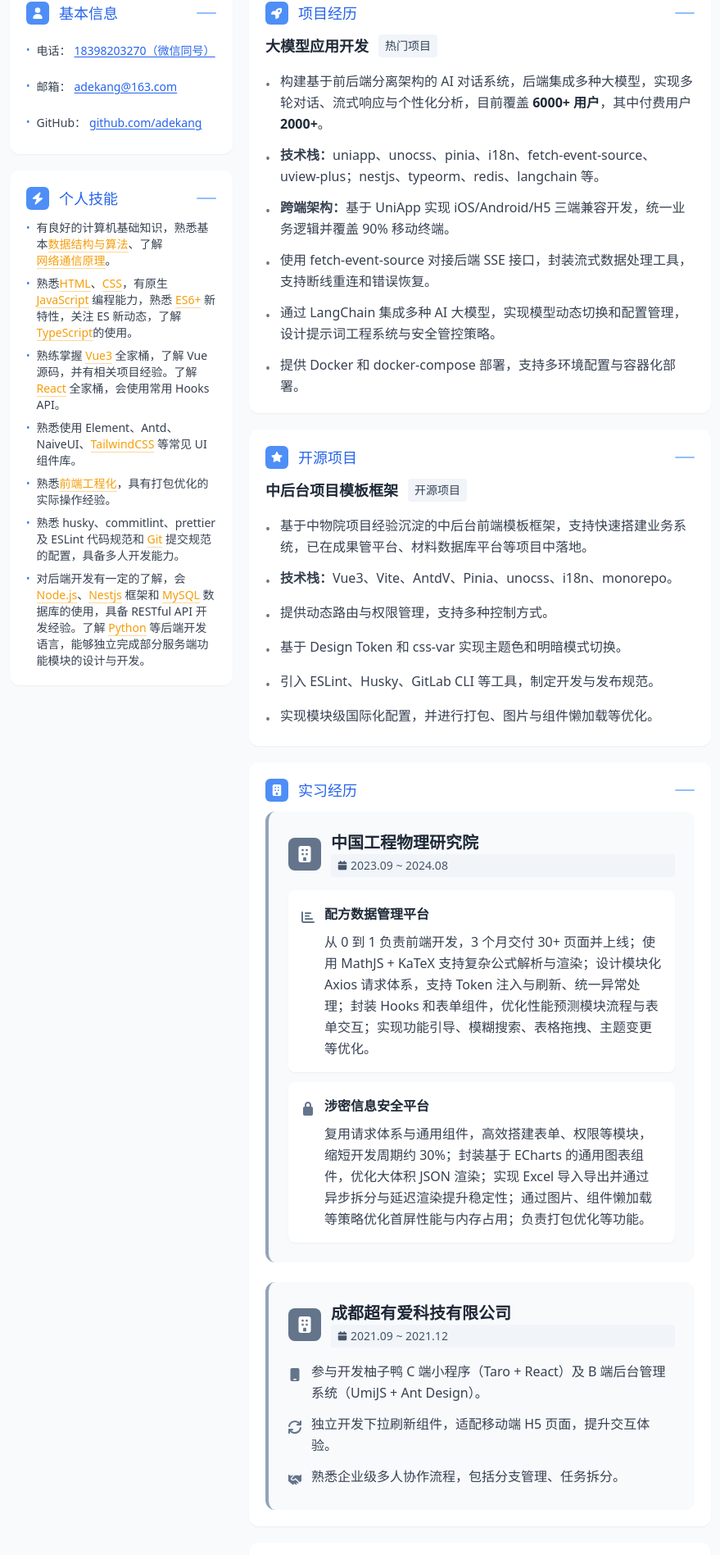
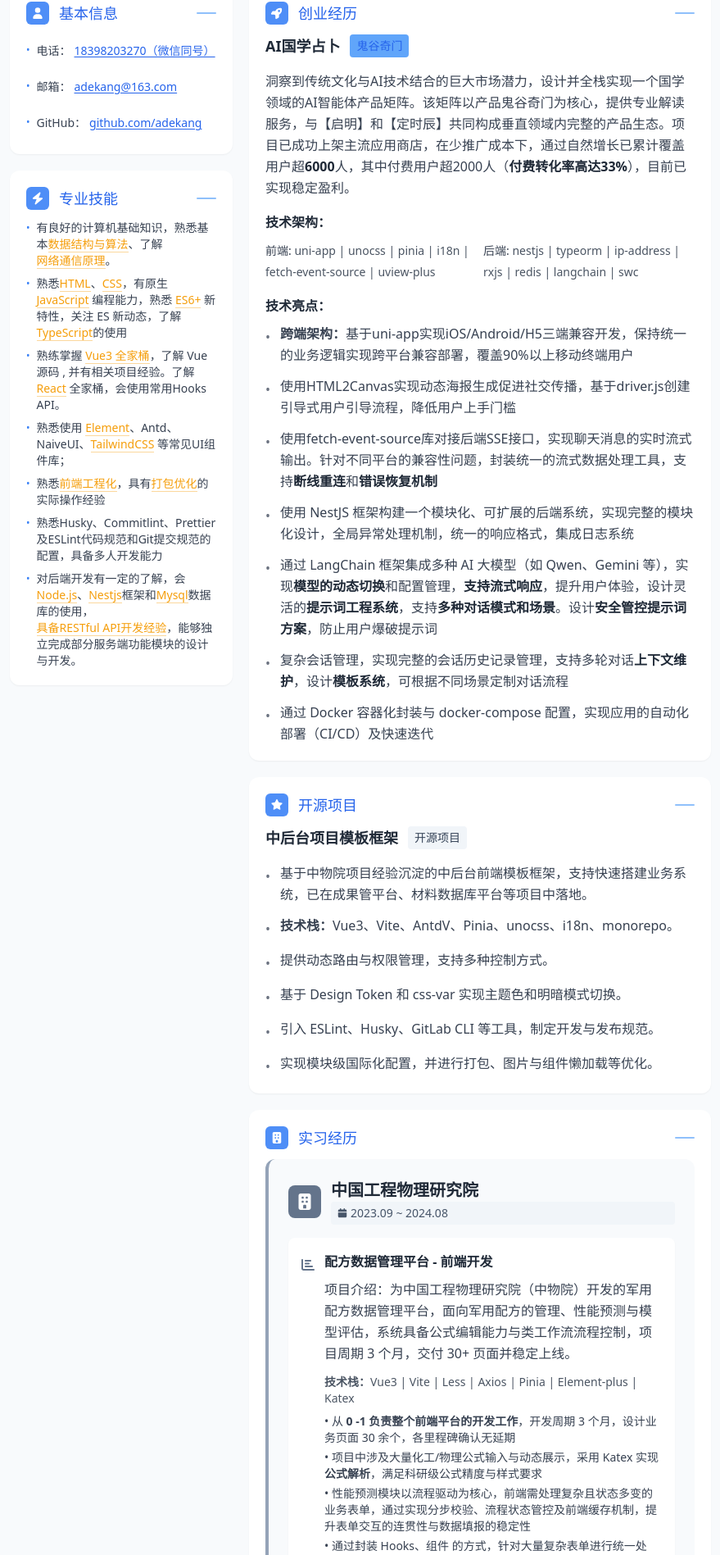
Before and after one commit to adekang/resume, a Next.js app: page / in a window 1280 px wide. Shown: the part 234-2131 px from the top of the page at 82% size, without its empty margins (200-1079 px from the left). Built offline with nearby package versions, Linux system fonts and the light colour scheme.

Commit message:
feat: 简历更新

```diff
--- a/app/page.jsx
+++ b/app/page.jsx
@@ -17,9 +17,16 @@ export default function Home() {
           <Header />
         </div>
 
+        {/* 移动端基本信息优先显示 */}
+        <div className="lg:hidden mb-5">
+          <div className="animate-fadeIn delay-200">
+            <BasicInfo />
+          </div>
+        </div>
+
         <div className="grid lg:grid-cols-3 gap-4 md:gap-5">
-          {/* 左侧栏在移动端排在后面，桌面端在左侧 */}
-          <aside className="order-2 lg:order-1 lg:col-span-1 space-y-5 animate-slideInLeft delay-100">
+          {/* 左侧栏只在桌面端显示 */}
+          <aside className="hidden lg:block lg:col-span-1 space-y-5 animate-slideInLeft delay-100">
             <div className="animate-fadeIn delay-200">
               <BasicInfo />
             </div>
@@ -28,8 +35,8 @@ export default function Home() {
             </div>
           </aside>
 
-          {/* 主内容区在移动端优先显示 */}
-          <main id="main" className="order-1 lg:order-2 lg:col-span-2 space-y-5 animate-slideInRight delay-100">
+          {/* 主内容区 */}
+          <main id="main" className="lg:col-span-2 space-y-5 animate-slideInRight delay-100">
             <div className="animate-fadeIn delay-200">
               <Projects />
             </div>
@@ -49,6 +56,13 @@ export default function Home() {
               <Evaluation />
             </div>
           </main>
+
+          {/* 移动端技能信息放在最后 */}
+          <div className="lg:hidden">
+            <div className="animate-fadeIn delay-300">
+              <Skills />
+            </div>
+          </div>
         </div>
       </div>
     </div>
--- a/components/Internships.jsx
+++ b/components/Internships.jsx
@@ -25,8 +25,16 @@ export default function Internships() {
                   <Icon icon={faChartBar} className="w-4 h-4" />
                 </span>
                 <div>
-                  <h4 className="font-semibold text-gray-800 mb-2">配方数据管理平台</h4>
-                  <p className="text-gray-700">从 0 到 1 负责前端开发，3 个月交付 30+ 页面并上线；使用 MathJS + KaTeX 支持复杂公式解析与渲染；设计模块化 Axios 请求体系，支持 Token 注入与刷新、统一异常处理；封装 Hooks 和表单组件，优化性能预测模块流程与表单交互；实现功能引导、模糊搜索、表格拖拽、主题变更等优化。</p>
+                  <h4 className="font-semibold text-gray-800 mb-2">配方数据管理平台 - 前端开发</h4>
+                  <p className="text-gray-700 mb-3">项目介绍：为中国工程物理研究院（中物院）开发的军用配方数据管理平台，面向军用配方的管理、性能预测与模型评估，系统具备公式编辑能力与类工作流流程控制，项目周期 3 个月，交付 30+ 页面并稳定上线。</p>
+                  <p className="text-sm text-gray-600 mb-2"><strong>技术栈：</strong>Vue3 | Vite | Less | Axios | Pinia | Element-plus | Katex</p>
+                  <ul className="space-y-1 text-sm text-gray-700">
+                    <li>• 从<strong> 0 -1 负责整个前端平台的开发工作</strong>，开发周期 3 个月，设计业务页面 30 余个，各里程碑确认无延期</li>
+                    <li>• 项目中涉及大量化工/物理公式输入与动态展示，采用 Katex 实现<strong>公式解析</strong>，满足科研级公式精度与样式要求</li>
+                    <li>• 性能预测模块以流程驱动为核心，前端需处理复杂且状态多变的业务表单，通过实现分步校验、流程状态管控及前端缓存机制，提升表单交互的连贯性与数据填报的稳定性</li>
+                    <li>• 通过封装 Hooks、组件 的方式，针对大量复杂表单进行统一处理，沉淀 5 个 Hooks 和 3 个表单处理组件</li>
+                    <li>• 其他的功能优化，比如：功能引导、模糊搜索、表格拖拽、主题变更 等</li>
+                  </ul>
                 </div>
               </div>
             </div>
@@ -36,8 +44,14 @@ export default function Internships() {
                   <Icon icon={faLock} className="w-4 h-4" />
                 </span>
                 <div>
-                  <h4 className="font-semibold text-gray-800 mb-2">涉密信息安全平台</h4>
-                  <p className="text-gray-700">复用请求体系与通用组件，高效搭建表单、权限等模块，缩短开发周期约 30%；封装基于 ECharts 的通用图表组件，优化大体积 JSON 渲染；实现 Excel 导入导出并通过异步拆分与延迟渲染提升稳定性；通过图片、组件懒加载等策略优化首屏性能与内存占用；负责打包优化等功能。</p>
+                  <h4 className="font-semibold text-gray-800 mb-2">涉密信息安全平台 - 前端开发</h4>
+                  <p className="text-sm text-gray-600 mb-2"><strong>技术栈：</strong>Vue3 | Vite | Pinia | TailwindCSS | Echarts</p>
+                  <ul className="space-y-1 text-sm text-gray-700">
+                    <li>• 基于之前沉淀的基础功能化方案、功能组件，完成快速的项目搭建与开发，超预期 30% 完成项目交付</li>
+                    <li>• 基于 ECharts 封装支持多参数联动更新的通用图表组件。通过<strong>优化大JSON</strong>的渲染策略，有效解决性能瓶颈，显著提升图表的加载速度与交互流畅度。</li>
+                    <li>• 为解决大数据可视化带来的性能挑战，主导实施多项优化策略，包括组件懒注册、图表异步加载与图片懒加载，降低首屏加载时间和内存占用。</li>
+                    <li>• 基于 XLSX 完成 Excel 数据的导入、导出逻辑，其中解析算法均为团队自主实现</li>
+                  </ul>
                 </div>
               </div>
             </div>
@@ -61,19 +75,19 @@ export default function Internships() {
               <span className="text-slate-500 mt-1">
                 <Icon icon={faMobile} className="w-4 h-4" />
               </span>
-              <span>参与开发柚子鸭 C 端小程序（Taro + React）及 B 端后台管理系统（UmiJS + Ant Design）。</span>
+              <span>参与开发柚子鸭 C 端小程序项目（基于 Taro + React）及 B 端后台管理系统（基于 UmiJS + Ant Design），负责功能模块实现与组件封装</span>
             </div>
             <div className="flex items-start gap-3">
               <span className="text-slate-500 mt-1">
                 <Icon icon={faSync} className="w-4 h-4" />
               </span>
-              <span>独立开发下拉刷新组件，适配移动端 H5 页面，提升交互体验。</span>
+              <span>独立开发下拉刷新组件，适配移动端 H5 页面，实现数据刷新与回弹动画，提升用户交互体验</span>
             </div>
             <div className="flex items-start gap-3">
               <span className="text-slate-500 mt-1">
                 <Icon icon={faHandshake} className="w-4 h-4" />
               </span>
-              <span>熟悉企业级多人协作流程，包括分支管理、任务拆分。</span>
+              <span>熟悉并融入企业级多人协作流程，包括分支管理、任务拆分，协同推进产品快速上线</span>
             </div>
           </div>
         </div>
--- a/components/Projects.jsx
+++ b/components/Projects.jsx
@@ -3,40 +3,70 @@ import { faRocket } from '@fortawesome/free-solid-svg-icons';
 
 export default function Projects() {
   return (
-    <Section title="项目经历" icon={faRocket}>
+    <Section title="创业经历" icon={faRocket}>
       <div>
         <div className="flex items-center gap-3 mb-4">
-          <h3 className="text-lg font-semibold text-gray-800">大模型应用开发</h3>
-          <span className="bg-slate-100 text-slate-700 px-2 py-1 rounded text-sm font-medium">
-            热门项目
-          </span>
+          <h3 className="text-lg font-semibold text-gray-800">AI国学占卜</h3>
+          <a
+            href="https://guiguqimen.com"
+            target="_blank"
+            rel="noopener noreferrer"
+            className="bg-primary-light text-primary-dark px-2 py-1 rounded text-sm font-medium hover:bg-primary hover:text-white transition-colors"
+          >
+            鬼谷奇门
+          </a>
         </div>
+        <p className="text-gray-700 mb-4">
+          洞察到传统文化与AI技术结合的巨大市场潜力，设计并全栈实现一个国学领域的AI智能体产品矩阵。该矩阵以产品鬼谷奇门为核心，提供专业解读服务，与【启明】和【定时辰】共同构成垂直领域内完整的产品生态。项目已成功上架主流应用商店，在少推广成本下，通过自然增长已累计覆盖用户超<strong className="text-gray-800">6000</strong>人，其中付费用户超2000人（<strong className="text-gray-800">付费转化率高达33%</strong>），目前已实现稳定盈利。
+        </p>
+
+        <div className="mb-4">
+          <h4 className="font-semibold text-gray-800 mb-2">技术架构：</h4>
+          <div className="grid md:grid-cols-2 gap-2">
+            <div>
+              <span className="font-medium text-sm text-gray-700">前端:</span>
+              <span className="text-sm text-gray-600"> uni-app | unocss | pinia | i18n | fetch-event-source | uview-plus</span>
+            </div>
+            <div>
+              <span className="font-medium text-sm text-gray-700">后端:</span>
+              <span className="text-sm text-gray-600"> nestjs | typeorm | ip-address | rxjs | redis | langchain | swc</span>
+            </div>
+          </div>
+        </div>
+
+        <div>
+          <h4 className="font-semibold text-gray-800 mb-2">技术亮点：</h4>
           <ul className="space-y-3">
             <li className="flex items-start gap-3">
               <span className="text-gray-500 mt-1">•</span>
-            <span>构建基于前后端分离架构的 AI 对话系统，后端集成多种大模型，实现多轮对话、流式响应与个性化分析，目前覆盖 <strong className="text-gray-800">6000+ 用户</strong>，其中付费用户 <strong className="text-gray-800">2000+</strong>。</span>
+              <span><strong>跨端架构：</strong>基于uni-app实现iOS/Android/H5三端兼容开发，保持统一的业务逻辑实现跨平台兼容部署，覆盖90%以上移动终端用户</span>
             </li>
             <li className="flex items-start gap-3">
               <span className="text-gray-500 mt-1">•</span>
-            <span><strong>技术栈：</strong>uniapp、unocss、pinia、i18n、fetch-event-source、uview-plus；nestjs、typeorm、redis、langchain 等。</span>
+              <span>使用HTML2Canvas实现动态海报生成促进社交传播，基于driver.js创建引导式用户引导流程，降低用户上手门槛</span>
             </li>
             <li className="flex items-start gap-3">
               <span className="text-gray-500 mt-1">•</span>
-            <span><strong>跨端架构：</strong>基于 UniApp 实现 iOS/Android/H5 三端兼容开发，统一业务逻辑并覆盖 90% 移动终端。</span>
+              <span>使用fetch-event-source库对接后端SSE接口，实现聊天消息的实时流式输出。针对不同平台的兼容性问题，封装统一的流式数据处理工具，支持<strong className="text-gray-800">断线重连</strong>和<strong className="text-gray-800">错误恢复机制</strong></span>
             </li>
             <li className="flex items-start gap-3">
               <span className="text-gray-500 mt-1">•</span>
-            <span>使用 fetch-event-source 对接后端 SSE 接口，封装流式数据处理工具，支持断线重连和错误恢复。</span>
+              <span>使用 NestJS 框架构建一个模块化、可扩展的后端系统，实现完整的模块化设计，全局异常处理机制，统一的响应格式，集成日志系统</span>
             </li>
             <li className="flex items-start gap-3">
               <span className="text-gray-500 mt-1">•</span>
-            <span>通过 LangChain 集成多种 AI 大模型，实现模型动态切换和配置管理，设计提示词工程系统与安全管控策略。</span>
+              <span>通过 LangChain 框架集成多种 AI 大模型（如 Qwen、Gemini 等），实现<strong className="text-gray-800">模型的动态切换</strong>和配置管理，<strong className="text-gray-800">支持流式响应</strong>，提升用户体验，设计灵活的<strong className="text-gray-800">提示词工程系统</strong>，支持<strong className="text-gray-800">多种对话模式和场景</strong>。设计<strong className="text-gray-800">安全管控提示词方案</strong>，防止用户爆破提示词</span>
             </li>
             <li className="flex items-start gap-3">
               <span className="text-gray-500 mt-1">•</span>
-            <span>提供 Docker 和 docker-compose 部署，支持多环境配置与容器化部署。</span>
+              <span>复杂会话管理，实现完整的会话历史记录管理，支持多轮对话<strong className="text-gray-800">上下文维护</strong>，设计<strong className="text-gray-800">模板系统</strong>，可根据不同场景定制对话流程</span>
+            </li>
+            <li className="flex items-start gap-3">
+              <span className="text-gray-500 mt-1">•</span>
+              <span>通过 Docker 容器化封装与 docker-compose 配置，实现应用的自动化部署（CI/CD）及快速迭代</span>
             </li>
           </ul>
+        </div>
       </div>
     </Section>
   );
--- a/components/Skills.jsx
+++ b/components/Skills.jsx
@@ -11,7 +11,7 @@ const HighlightTech = ({ children }) => (
 
 export default function Skills() {
   return (
-    <Section title="个人技能" icon={faBolt}>
+    <Section title="专业技能" icon={faBolt}>
       <ul className="space-y-2 text-sm">
         <li className="flex items-start gap-2">
           <span className="text-primary mt-0.5 text-xs">•</span>
@@ -19,27 +19,27 @@ export default function Skills() {
         </li>
         <li className="flex items-start gap-2">
           <span className="text-primary mt-0.5 text-xs">•</span>
-          <span>熟悉<HighlightTech>HTML</HighlightTech>、<HighlightTech>CSS</HighlightTech>，有原生 <HighlightTech>JavaScript</HighlightTech> 编程能力，熟悉 <HighlightTech>ES6+</HighlightTech> 新特性，关注 ES 新动态，了解<HighlightTech>TypeScript</HighlightTech>的使用。</span>
+          <span>熟悉<HighlightTech>HTML</HighlightTech>、<HighlightTech>CSS</HighlightTech>，有原生 <HighlightTech>JavaScript</HighlightTech> 编程能力，熟悉 <HighlightTech>ES6+</HighlightTech> 新特性，关注 ES 新动态，了解<HighlightTech>TypeScript</HighlightTech>的使用</span>
         </li>
         <li className="flex items-start gap-2">
           <span className="text-primary mt-0.5 text-xs">•</span>
-          <span>熟练掌握 <HighlightTech>Vue3</HighlightTech> 全家桶，了解 Vue 源码，并有相关项目经验。了解 <HighlightTech>React</HighlightTech> 全家桶，会使用常用 Hooks API。</span>
+          <span>熟练掌握 <HighlightTech>Vue3 全家桶</HighlightTech>，了解 Vue源码 , 并有相关项目经验。了解 <HighlightTech>React</HighlightTech> 全家桶，会使用常用Hooks API。</span>
         </li>
         <li className="flex items-start gap-2">
           <span className="text-primary mt-0.5 text-xs">•</span>
-          <span>熟悉使用 Element、Antd、NaiveUI、<HighlightTech>TailwindCSS</HighlightTech> 等常见 UI 组件库。</span>
+          <span>熟悉使用 <HighlightTech>Element</HighlightTech>、Antd、NaiveUI、<HighlightTech>TailwindCSS</HighlightTech> 等常见UI组件库；</span>
         </li>
         <li className="flex items-start gap-2">
           <span className="text-primary mt-0.5 text-xs">•</span>
-          <span>熟悉<HighlightTech>前端工程化</HighlightTech>，具有打包优化的实际操作经验。</span>
+          <span>熟悉<HighlightTech>前端工程化</HighlightTech>，具有<HighlightTech>打包优化</HighlightTech>的实际操作经验</span>
         </li>
         <li className="flex items-start gap-2">
           <span className="text-primary mt-0.5 text-xs">•</span>
-          <span>熟悉 husky、commitlint、prettier 及 ESLint 代码规范和 <HighlightTech>Git</HighlightTech> 提交规范的配置，具备多人开发能力。</span>
+          <span>熟悉Husky、Commitlint、Prettier及ESLint代码规范和Git提交规范的配置，具备多人开发能力</span>
         </li>
         <li className="flex items-start gap-2">
           <span className="text-primary mt-0.5 text-xs">•</span>
-          <span>对后端开发有一定的了解，会 <HighlightTech>Node.js</HighlightTech>、<HighlightTech>Nestjs</HighlightTech> 框架和 <HighlightTech>MySQL</HighlightTech> 数据库的使用，具备 RESTful API 开发经验。了解 <HighlightTech>Python</HighlightTech> 等后端开发语言，能够独立完成部分服务端功能模块的设计与开发。</span>
+          <span>对后端开发有一定的了解，会<HighlightTech>Node.js</HighlightTech>、<HighlightTech>Nestjs</HighlightTech>框架和<HighlightTech>Mysql</HighlightTech>数据库的使用，<HighlightTech>具备RESTful API开发经验</HighlightTech>，能够独立完成部分服务端功能模块的设计与开发。</span>
         </li>
       </ul>
     </Section>
```
Also changed, not shown: components/Education.jsx (+21 -1 lines), .claude/settings.local.json. Lines whose indentation alone changed are shown as unchanged.
